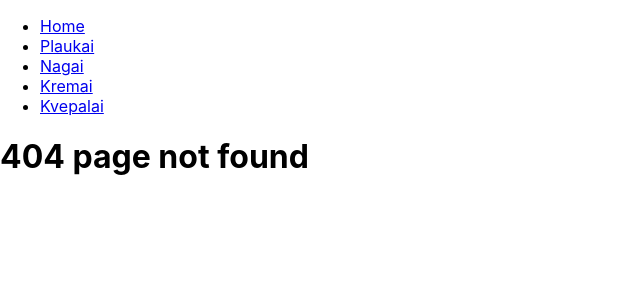
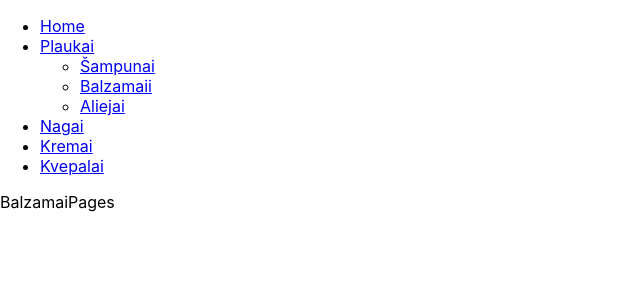
Before and after one commit to simona2024/baigiamasis, a React (Create React App) app: page /balzamai in a window 1280 px wide. Before the commit this address had no page. Shown: the top 300 px of the page, without its empty margins (0-640 px from the left). Built offline with nearby package versions, Linux system fonts and the light colour scheme.

Commit message:
subkategorijos

```diff
--- a/src/App.js
+++ b/src/App.js
@@ -8,6 +8,10 @@ import PageHeader from './components/PageHeader/PageHeader'
 import LakasPages from './Pages/NaguLakas/LakasPages'
 import KremaiPages from './Pages/Kremai/KremaiPages'
 import KremasPages from './Pages/Kremas/KremasPages'
+import PriemonePages from './Pages/PlaukuPriemne/PriemonePages'
+import SampunaiPages from './Pages/Sampunai/SampunaiPages'
+import BalzamaiPages from './Pages/Balzamai/BalzamaiPages'
+import AliejaiPages from './Pages/Aliejai/AliejaiPages'
 
 const App = () => {
   return (
@@ -24,6 +28,10 @@ const App = () => {
           <Route path='/kvepalas' element={<KvepalasPages />} />
           <Route path='/lakas' element={<LakasPages />} />
           <Route path='/kremas' element={<KremasPages />} />
+          <Route path='/priemone' element={<PriemonePages />} />
+          <Route path='/sampunai' element={<SampunaiPages />} />
+          <Route path='/balzamai' element={<BalzamaiPages />} />
+          <Route path='/aliejai' element={<AliejaiPages />} />
           <Route path='*' element={<h1>404 page not found</h1>} />
       </Routes>
   </>
--- /dev/null
+++ b/src/Pages/Aliejai/AliejaiPages.js
@@ -0,0 +1,9 @@
+import React from 'react'
+
+const AliejaiPages = () => {
+  return (
+    <div>AliejaiPages</div>
+  )
+}
+
+export default AliejaiPages
--- /dev/null
+++ b/src/Pages/Balzamai/BalzamaiPages.js
@@ -0,0 +1,9 @@
+import React from 'react'
+
+const BalzamaiPages = () => {
+  return (
+    <div>BalzamaiPages</div>
+  )
+}
+
+export default BalzamaiPages
--- /dev/null
+++ b/src/Pages/PlaukuPriemne/PriemonePages.js
@@ -0,0 +1,9 @@
+import React from 'react'
+
+const PriemonePages = () => {
+  return (
+    <div>Priemone plaukams</div>
+  )
+}
+
+export default PriemonePages
--- /dev/null
+++ b/src/Pages/Sampunai/SampunaiPages.js
@@ -0,0 +1,9 @@
+import React from 'react'
+
+const SampunaiPages = () => {
+  return (
+    <div>SampunaiPages</div>
+  )
+}
+
+export default SampunaiPages
--- a/src/components/PageHeader/PageHeader.js
+++ b/src/components/PageHeader/PageHeader.js
@@ -11,6 +11,17 @@ const PageHeader = () => {
             </li>
             <li>
             <NavLink to="/plaukai">Plaukai</NavLink>
+                <ul>
+                    <li>
+                        <NavLink to="/sampunai">Šampunai</NavLink>
+                    </li>
+                    <li>
+                        <NavLink to="/balzamai">Balzamaii</NavLink>
+                    </li>
+                    <li>
+                        <NavLink to="/aliejai">Aliejai</NavLink>
+                    </li>
+                </ul>
             </li>
             <li>
             <NavLink to="/nagai">Nagai</NavLink>
@@ -21,8 +32,6 @@ const PageHeader = () => {
             <li>
             <NavLink to="/kvepalai">Kvepalai</NavLink>
 
-                {/* <NavLink to="/kvepalai/kvepalas">Kvepalas</NavLink> */}
-
             </li>
         </ul>
         </nav>
```
